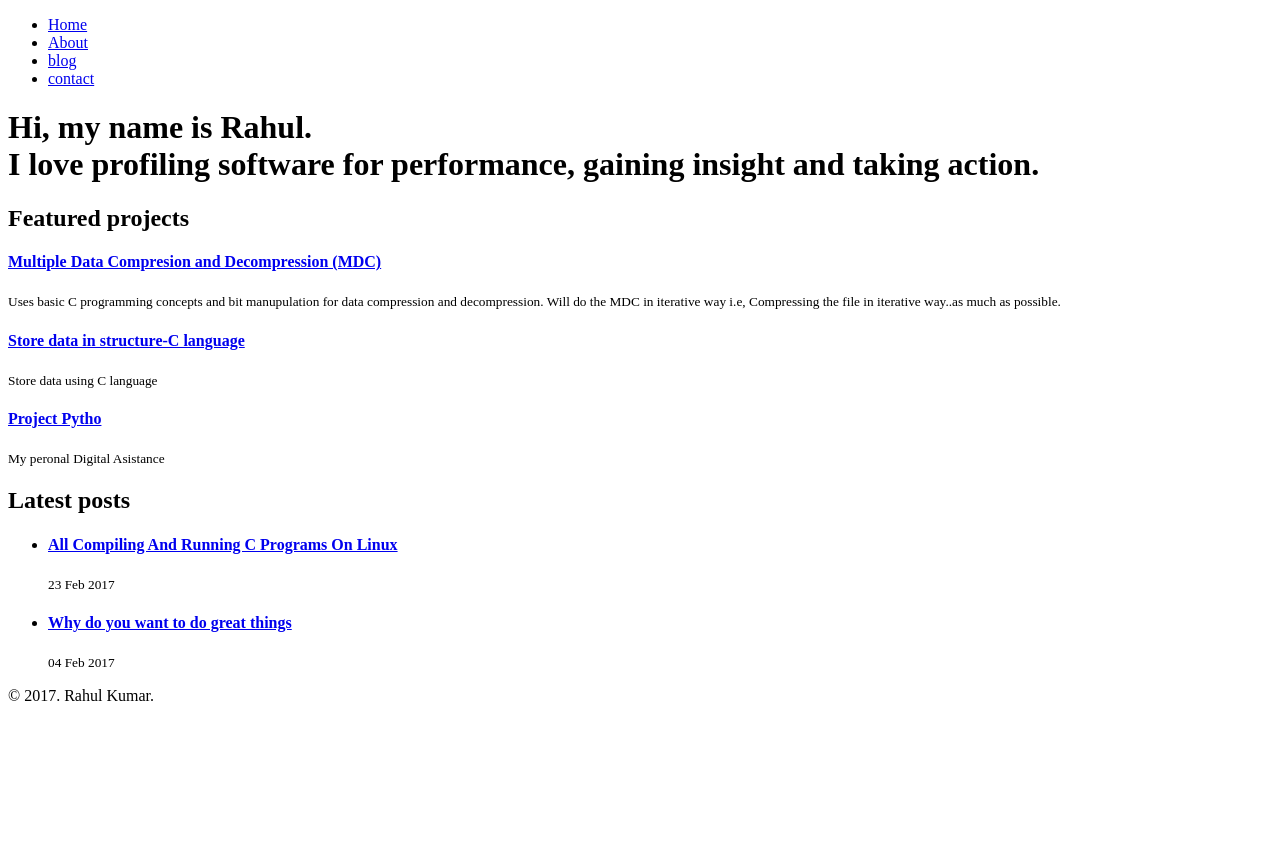
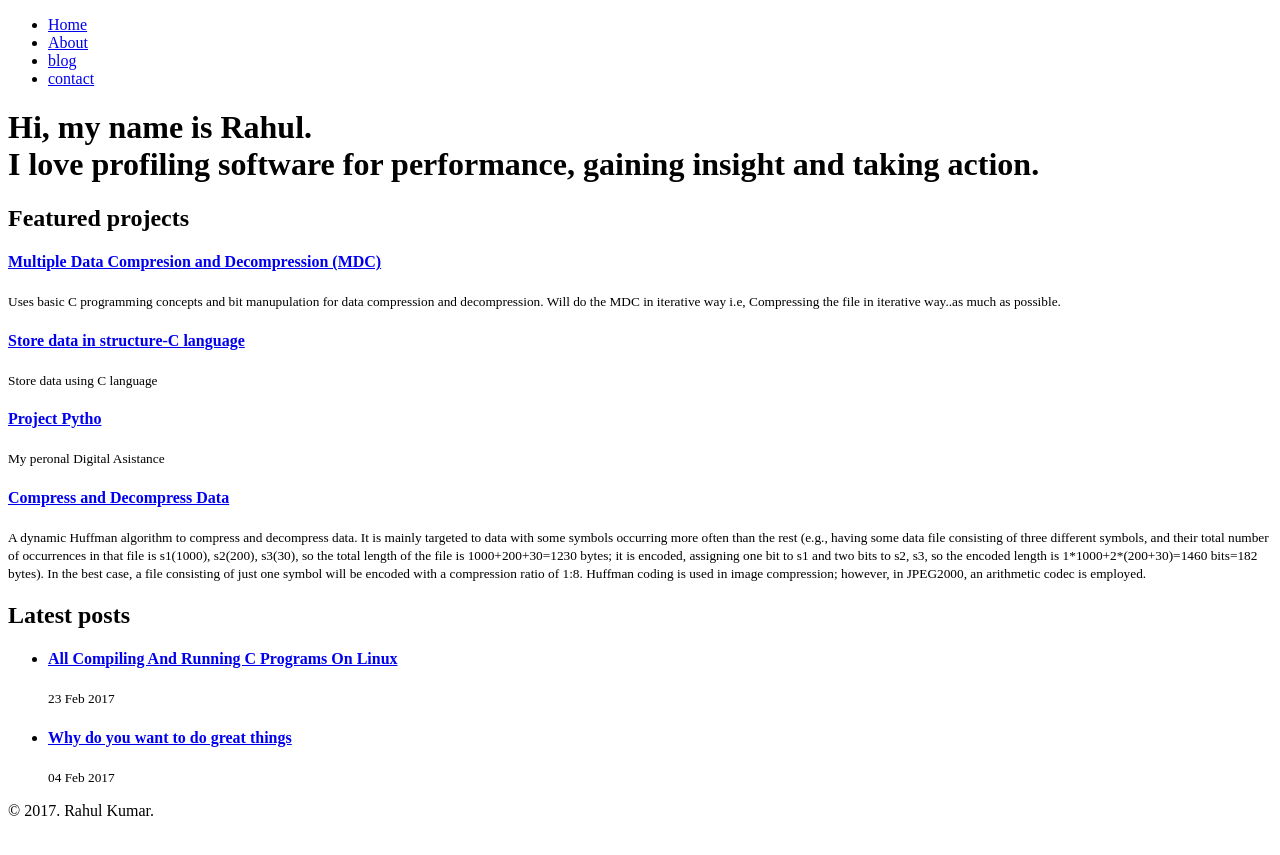
Before and after one commit to rahulkr7370/rahul10-pu.github.io, a Jekyll site: the page built from index.html, in a window 1280 px wide. Shown: the top 855 px of the page. Built offline with Jekyll 4.4.1, drawn with Linux system fonts in a browser that asks for light colours.

Commit message:
added cdd

```diff
--- a/index.html
+++ b/index.html
@@ -14,6 +14,8 @@ description: Rahul Kumar. Programmer. Personal website. Includes blog posts cont
       <small>Store data using C language</small>
     <h4><a href="https://github.com/rahul10-pu/pytho">Project Pytho</a></h4>
       <small>My peronal Digital Asistance</small>
+    <h4><a href="https://github.com/rahul10-pu/CDD">Compress and Decompress Data</a> </h4>
+      <small>A dynamic Huffman algorithm to compress and decompress data. It is mainly targeted to data with some symbols occurring more often than the rest (e.g., having some data file consisting of three different symbols, and their total number of occurrences in that file is s1(1000), s2(200), s3(30), so the total length of the file is 1000+200+30=1230 bytes; it is encoded, assigning one bit to s1 and two bits to s2, s3, so the encoded length is 1*1000+2*(200+30)=1460 bits=182 bytes). In the best case, a file consisting of just one symbol will be encoded with a compression ratio of 1:8. Huffman coding is used in image compression; however, in JPEG2000, an arithmetic codec is employed.</small>
 
 
 
```
